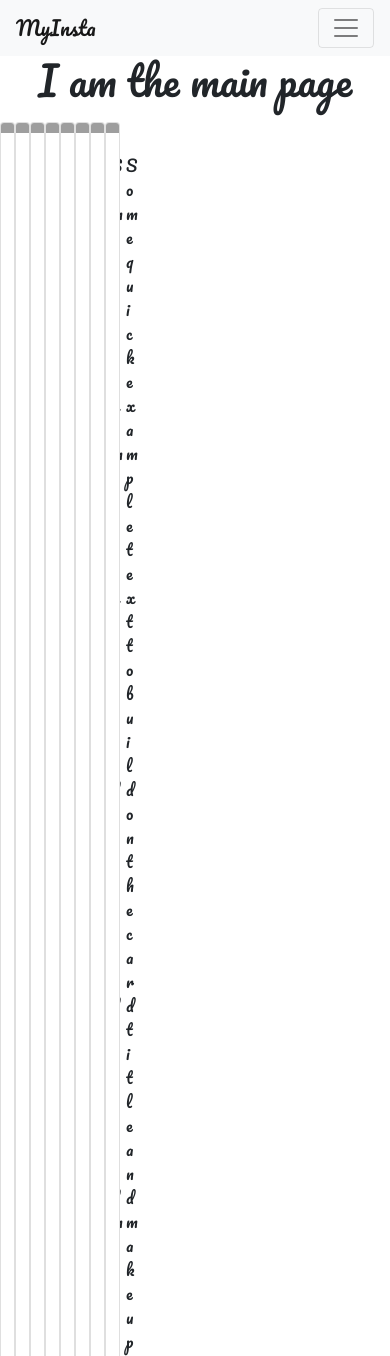
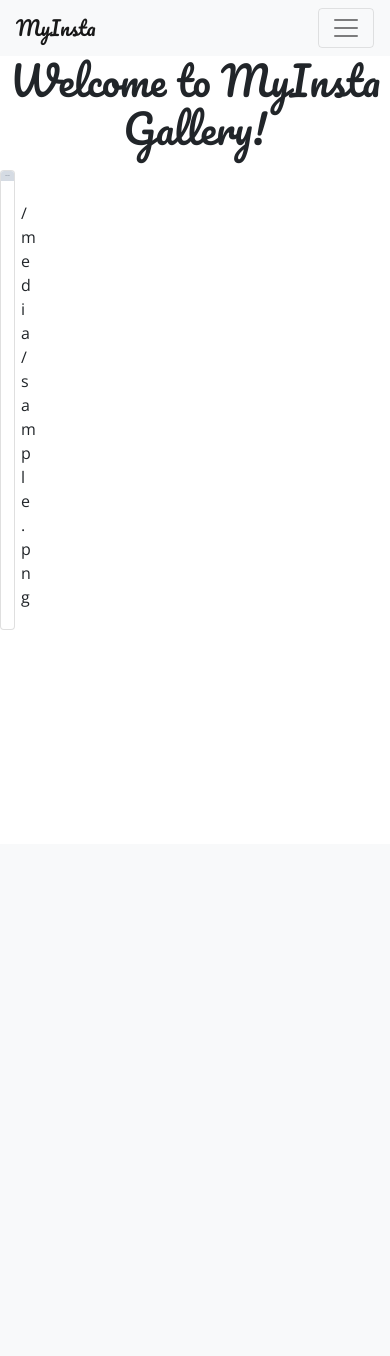
Before and after one commit to spgdaman/my_insta, a Django app: template insta/templates/index.html in a window 390 px wide. Shown: the top 1356 px of the page. After the commit the page ends 630 px from the top, so only its background shows below. Run offline with Django 3.2, Linux system fonts and the light colour scheme; the template is opened without the code that fills it: most values are stand-ins (such as "Sample title", 1, 10 or a date in 2020); grey boxes marked "Sample" are stand-in pictures; some libraries are stand-ins or nearby versions; grey boxes are pictures that could not be loaded.

Commit message:
index page updated to display image contents

```diff
--- a/insta/templates/index.html
+++ b/insta/templates/index.html
@@ -1,70 +1,17 @@
 {% extends 'base.html' %}
 {% block content %}
-    <h1 class="text-center">I am the main page</h1>
+    <h1 class="text-center">Welcome to MyInsta Gallery!</h1>
     <div class="container">
         <div class="row">
             <!-- Images in cards -->
-            <div class="card col-xs-12 col-sm-12 col-md-3 col-lg-3">
-                <img src="..." class="card-img-top" alt="...">
+            {% for image in all_images%}
+            <div class="card col-xs-12 col-sm-12 col-md-3 col-lg-3" style="font-family: 'Open Sans', sans-serif;">
+                <img src="{{image.image.url}}" class="card-img-top" alt="{{image.image_name}}">
                 <div class="card-body">
-                    <p class="card-text">Some quick example text to build on the card title and make up the bulk of the card's content.</p>
+                    <p class="card-text">{{image.image_description}}</p>
                 </div>
             </div>
-
-            <!-- Images in cards -->
-            <div class="card col-xs-12 col-sm-12 col-md-3 col-lg-3">
-                <img src="..." class="card-img-top" alt="...">
-                <div class="card-body">
-                    <p class="card-text">Some quick example text to build on the card title and make up the bulk of the card's content.</p>
-                </div>
-            </div>
-            <!-- Images in cards -->
-            <div class="card col-xs-12 col-sm-12 col-md-3 col-lg-3">
-                <img src="..." class="card-img-top" alt="...">
-                <div class="card-body">
-                    <p class="card-text">Some quick example text to build on the card title and make up the bulk of the card's content.</p>
-                </div>
-            </div>
-
-            <!-- Images in cards -->
-            <div class="card col-xs-12 col-sm-12 col-md-3 col-lg-3">
-                <img src="..." class="card-img-top" alt="...">
-                <div class="card-body">
-                    <p class="card-text">Some quick example text to build on the card title and make up the bulk of the card's content.</p>
-                </div>
-            </div>
-            <!-- Images in cards -->
-            <div class="card col-xs-12 col-sm-12 col-md-3 col-lg-3">
-                <img src="..." class="card-img-top" alt="...">
-                <div class="card-body">
-                    <p class="card-text">Some quick example text to build on the card title and make up the bulk of the card's content.</p>
-                </div>
-            </div>
-
-            <!-- Images in cards -->
-            <div class="card col-xs-12 col-sm-12 col-md-3 col-lg-3">
-                <img src="..." class="card-img-top" alt="...">
-                <div class="card-body">
-                    <p class="card-text">Some quick example text to build on the card title and make up the bulk of the card's content.</p>
-                </div>
-            </div>
-
-            <!-- Images in cards -->
-            <div class="card col-xs-12 col-sm-12 col-md-3 col-lg-3">
-                <img src="..." class="card-img-top" alt="...">
-                <div class="card-body">
-                    <p class="card-text">Some quick example text to build on the card title and make up the bulk of the card's content.</p>
-                </div>
-            </div>
-
-            <!-- Images in cards -->
-            <div class="card col-xs-12 col-sm-12 col-md-3 col-lg-3">
-                <img src="..." class="card-img-top" alt="...">
-                <div class="card-body">
-                    <p class="card-text">Some quick example text to build on the card title and make up the bulk of the card's content.</p>
-                </div>
-            </div>
-
+            {% endfor %}
         </div>
     </div>
 {% endblock %}
--- a/insta/views.py
+++ b/insta/views.py
@@ -3,7 +3,8 @@
 from .models import Category,Location,Image,User
 
 def main(request):
-    return render(request, 'index.html')
+    all_images = Image.objects.all()
+    return render(request, 'index.html',{"all_images":all_images})
 
 def search_results(request):
     if 'category' in request.GET and request.GET['category']:
```
